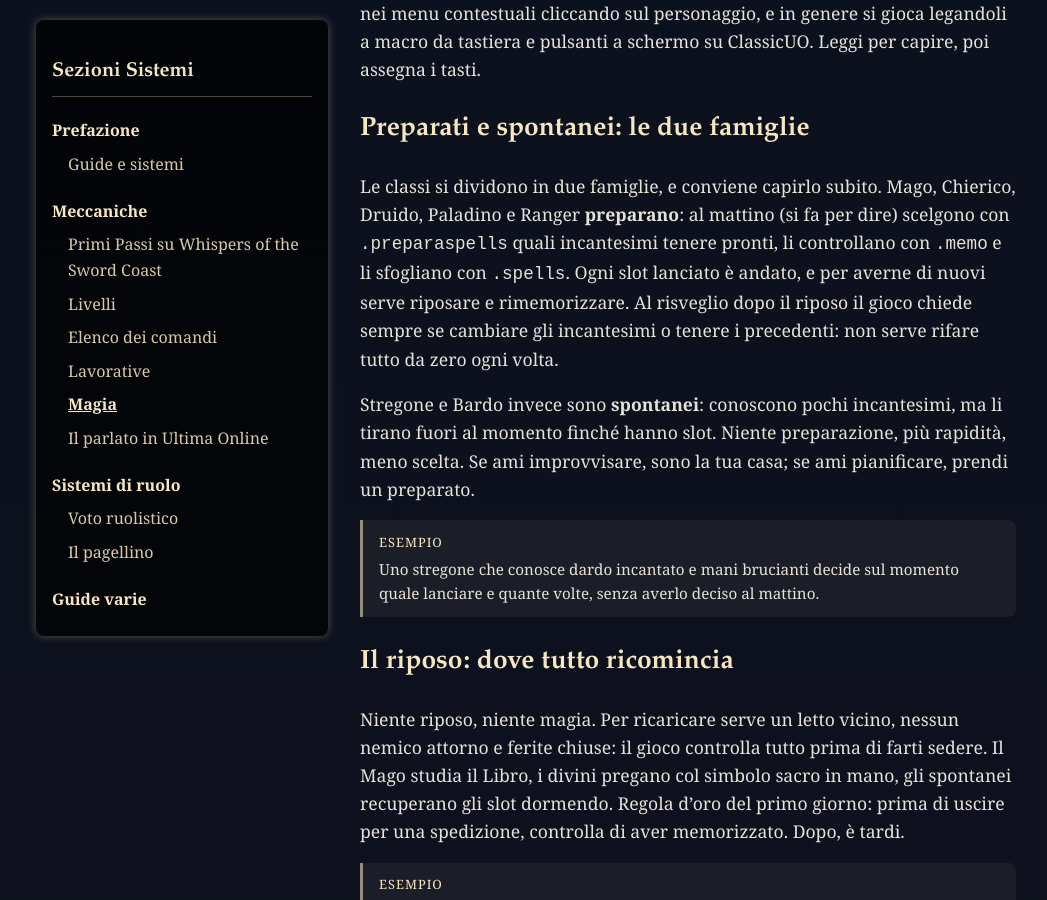
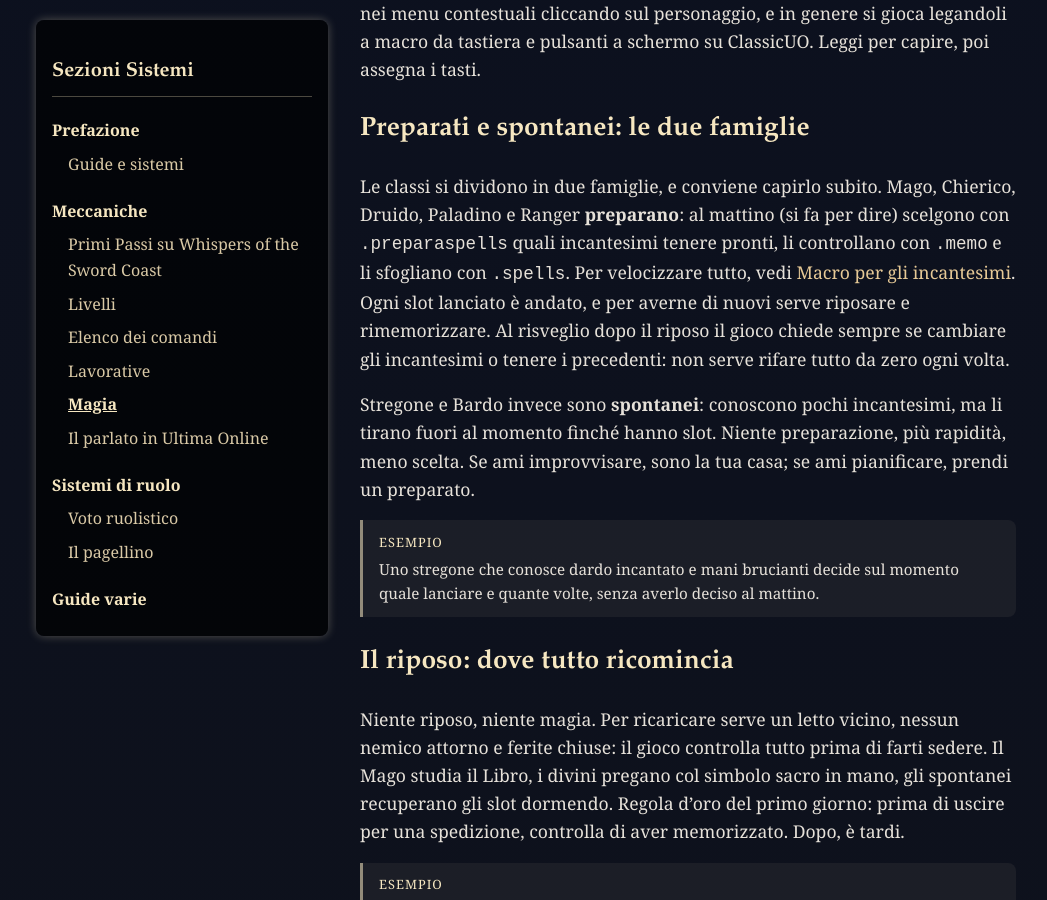
Before and after one commit to whispersoftheswordcoast/whispersoftheswordcoast.github.io, a Jekyll site: the page built from sistemi/magia.md, in a window 1280 px wide and 900 px high, scrolled down 763 px. Shown: the whole window, without its empty margins (114-1161 px from the left). Built offline with Jekyll 4.4.1, drawn with Linux system fonts in a browser that asks for light colours.

Commit message:
Magia: link a Macro incantesimi nei Primi Passi

```diff
--- a/sistemi/magia.md
+++ b/sistemi/magia.md
@@ -18,7 +18,7 @@
 
 ## Preparati e spontanei: le due famiglie
 
-Le classi si dividono in due famiglie, e conviene capirlo subito. Mago, Chierico, Druido, Paladino e Ranger **preparano**: al mattino (si fa per dire) scelgono con `.preparaspells` quali incantesimi tenere pronti, li controllano con `.memo` e li sfogliano con `.spells`. Ogni slot lanciato è andato, e per averne di nuovi serve riposare e rimemorizzare. Al risveglio dopo il riposo il gioco chiede sempre se cambiare gli incantesimi o tenere i precedenti: non serve rifare tutto da zero ogni volta.
+Le classi si dividono in due famiglie, e conviene capirlo subito. Mago, Chierico, Druido, Paladino e Ranger **preparano**: al mattino (si fa per dire) scelgono con `.preparaspells` quali incantesimi tenere pronti, li controllano con `.memo` e li sfogliano con `.spells`. Per velocizzare tutto, vedi [Macro per gli incantesimi](/primipassi/#macro-per-gli-incantesimi). Ogni slot lanciato è andato, e per averne di nuovi serve riposare e rimemorizzare. Al risveglio dopo il riposo il gioco chiede sempre se cambiare gli incantesimi o tenere i precedenti: non serve rifare tutto da zero ogni volta.
 
 Stregone e Bardo invece sono **spontanei**: conoscono pochi incantesimi, ma li tirano fuori al momento finché hanno slot. Niente preparazione, più rapidità, meno scelta. Se ami improvvisare, sono la tua casa; se ami pianificare, prendi un preparato.
 
```
